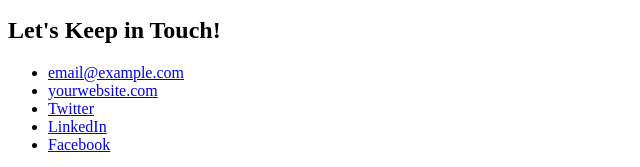
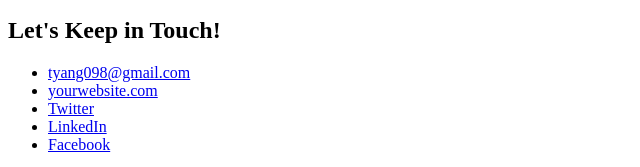
Before and after one commit to timanese/personal-Portfolio, a plain HTML site: page index.html in a window 1280 px wide. Shown: the part 1404-1571 px from the top of the page, 0-640 px from the left. Drawn offline with Linux system fonts and the light colour scheme.

Commit message:
update email

```diff
--- a/index.html
+++ b/index.html
@@ -82,7 +82,7 @@
 
         <!-- Social media and contact links. Add or remove any networks. -->
         <ul>
-          <li><a href="mailto:email@example.com">email@example.com</a></li>
+          <li><a href="mailto:tyang098@gmail.com">tyang098@gmail.com</a></li>
           <li><a href="http://yourwebsite.com" target="_blank">yourwebsite.com</a></li>
           <li><a href="#" target="_blank">Twitter</a></li>
           <li><a href="#" target="_blank">LinkedIn</a></li>
```
